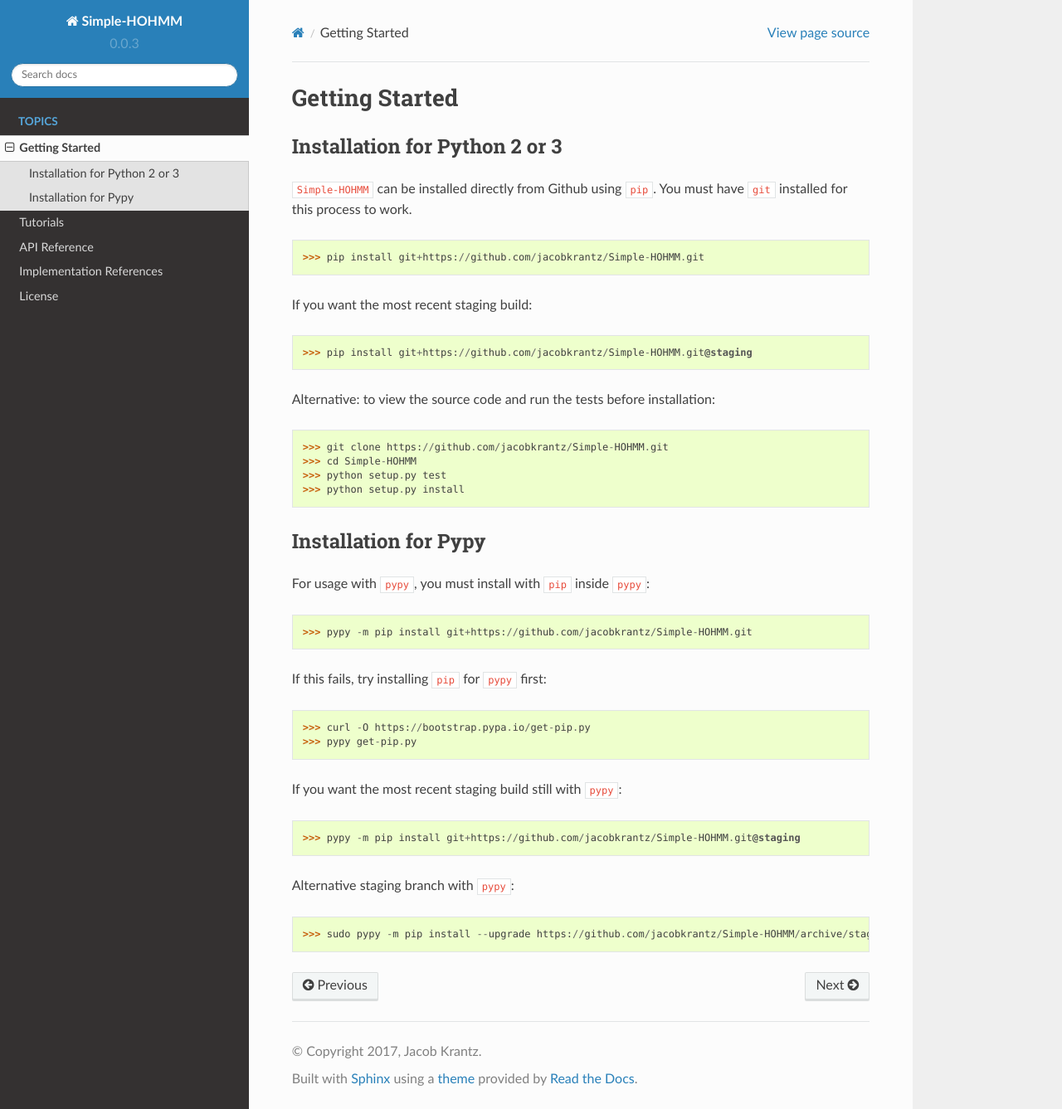
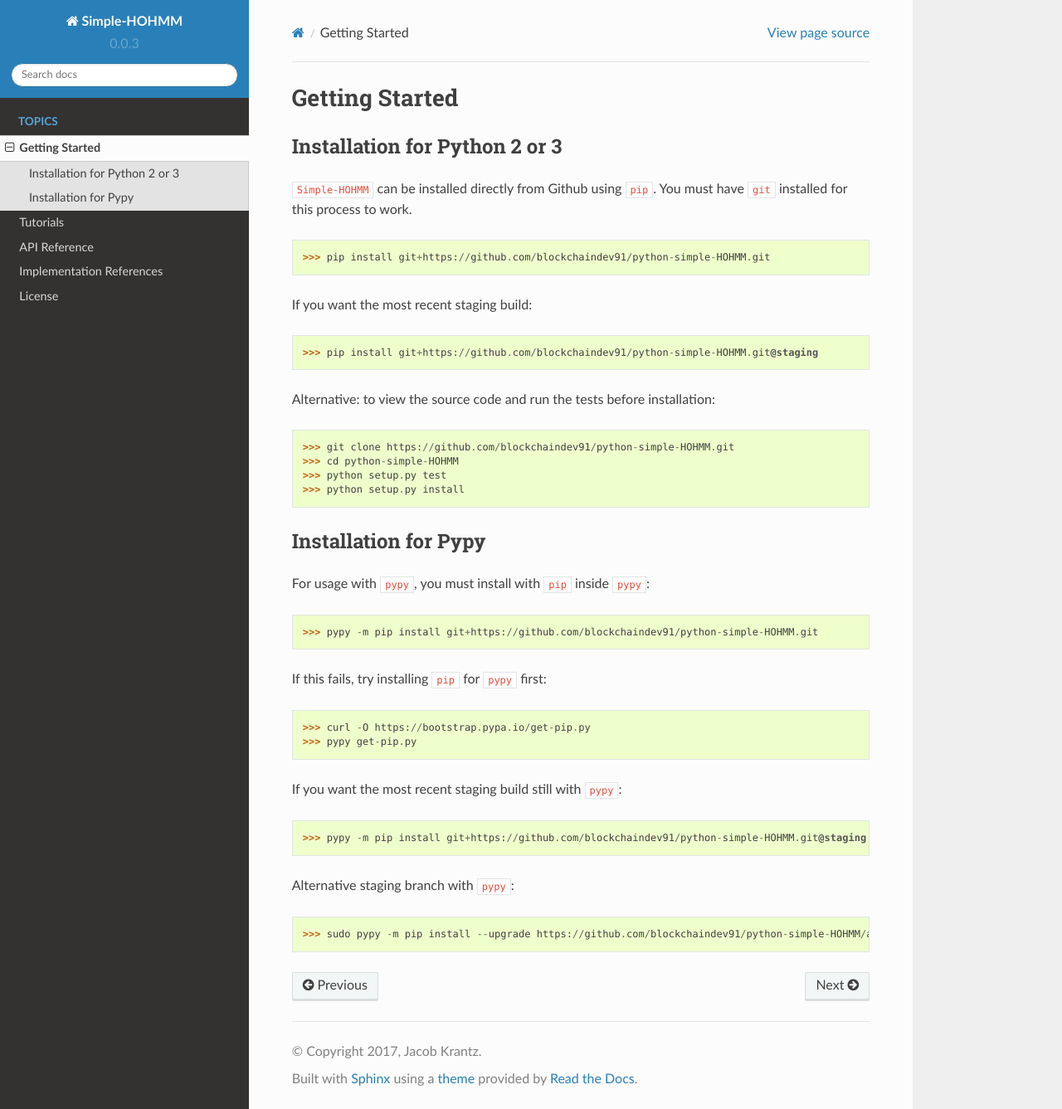
Before and after one commit to sincerely91/python-simple-HOHMM, a Sphinx documentation site: the page built from docs/source/getting_started.rst, in a window 1280 px wide and 1337 px high. Shown: the whole window at 83% size. Built offline with Sphinx 7.4.7 and the Read the Docs theme 2.0.0, drawn with Linux system fonts in a browser that asks for light colours.

```diff
--- a/docs/source/getting_started.rst
+++ b/docs/source/getting_started.rst
@@ -7,18 +7,18 @@ Installation for Python 2 or 3
 ``Simple-HOHMM`` can be installed directly from Github using ``pip``. You must have ``git`` installed for this process to work.
 ::
 
-	>>> pip install git+https://github.com/jacobkrantz/Simple-HOHMM.git
+	>>> pip install git+https://github.com/blockchaindev91/python-simple-HOHMM.git
 
 If you want the most recent staging build:
 ::
 
-	>>> pip install git+https://github.com/jacobkrantz/Simple-HOHMM.git@staging
+	>>> pip install git+https://github.com/blockchaindev91/python-simple-HOHMM.git@staging
 
 Alternative: to view the source code and run the tests before installation:
 ::
 
-	>>> git clone https://github.com/jacobkrantz/Simple-HOHMM.git
-	>>> cd Simple-HOHMM
+	>>> git clone https://github.com/blockchaindev91/python-simple-HOHMM.git
+	>>> cd python-simple-HOHMM
 	>>> python setup.py test
 	>>> python setup.py install
 
@@ -28,7 +28,7 @@ Installation for Pypy
 For usage with ``pypy``, you must install with ``pip`` inside ``pypy``:
 ::
 
-	>>> pypy -m pip install git+https://github.com/jacobkrantz/Simple-HOHMM.git
+	>>> pypy -m pip install git+https://github.com/blockchaindev91/python-simple-HOHMM.git
 
 If this fails, try installing ``pip`` for ``pypy`` first:
 ::
@@ -39,9 +39,9 @@ If this fails, try installing ``pip`` for ``pypy`` first:
 If you want the most recent staging build still with ``pypy``:
 ::
 
- 	>>> pypy -m pip install git+https://github.com/jacobkrantz/Simple-HOHMM.git@staging
+ 	>>> pypy -m pip install git+https://github.com/blockchaindev91/python-simple-HOHMM.git@staging
 
 Alternative staging branch with ``pypy``:
 ::
 
-	>>> sudo pypy -m pip install --upgrade https://github.com/jacobkrantz/Simple-HOHMM/archive/staging.zip
+	>>> sudo pypy -m pip install --upgrade https://github.com/blockchaindev91/python-simple-HOHMM/archive/staging.zip
```
Also changed, not shown: README.md (+1 -5 lines), LICENSE.txt (deleted).
